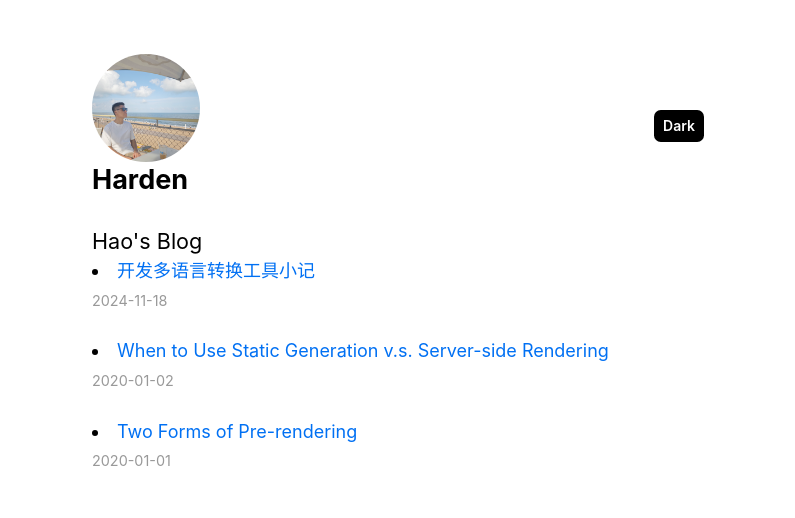
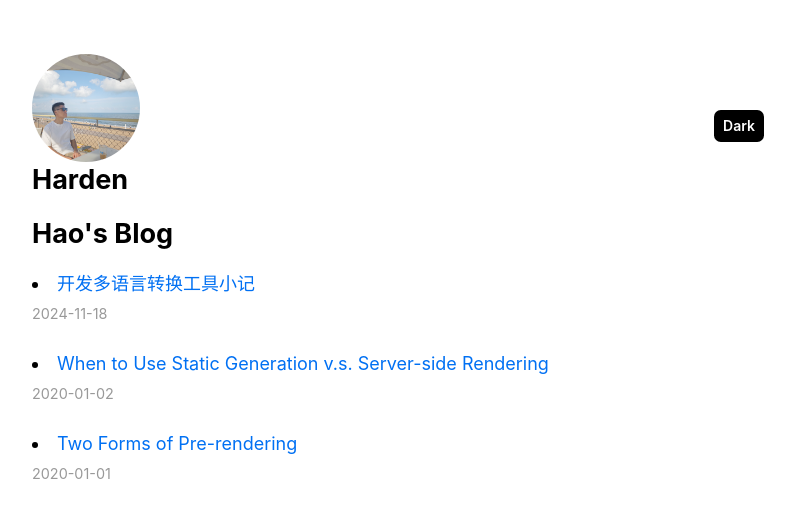
Before and after one commit to rocketsbigfan/blog, a Next.js app: page / in a window 1280 px wide. Shown: the top 518 px of the page, without its empty margins (242-1037 px from the left). Built offline with nearby package versions, Linux system fonts and the light colour scheme.

Commit message:
feat: 一些调整

```diff
--- a/components/Layout/index.module.css
+++ b/components/Layout/index.module.css
@@ -1,5 +1,5 @@
 .container {
-  max-width: 36rem;
+  max-width: 60vw;
   padding: 0 1rem;
   margin: 3rem auto 6rem;
 }
--- a/components/Layout/index.tsx
+++ b/components/Layout/index.tsx
@@ -54,7 +54,7 @@ export default function Layout({ children, home }: { children: React.ReactNode,
         )}
         <ThemeToggle />
       </header>
-      <main className="mt-6">
+      <main className="mt-4">
         {children}
       </main>
       {!home && (
--- a/pages/index.tsx
+++ b/pages/index.tsx
@@ -19,7 +19,7 @@ export default function Home({ allPostsData }: HomeProps) {
         <title>{siteTitle}</title>
       </Head>
 
-      <section className={utilStyles.headingMd}>
+      <section className="text-2xl font-bold mb-4">
         <p>Hao's Blog</p>
       </section>
 
--- a/pages/posts/[id].tsx
+++ b/pages/posts/[id].tsx
@@ -37,7 +37,7 @@ export default function Post({ postData }: {
         <Date dateString={postData.date} />
         <span className="ml-2 text-sm">{postData.readTime ? `建议阅读时间：${postData.readTime}` : ''}</span>
       </div>
-      <article className='prose dark:prose-invert'>
+      <article className='prose dark:prose-invert !max-w-[60vw]'>
         {/* <div dangerouslySetInnerHTML={{ __html: postData.contentHtml }} /> */}
         {/* <MDXRemote
           // source={postData.content}
```
Also changed, not shown: styles/rehype-prism-plus.css (+10 -5 lines).
